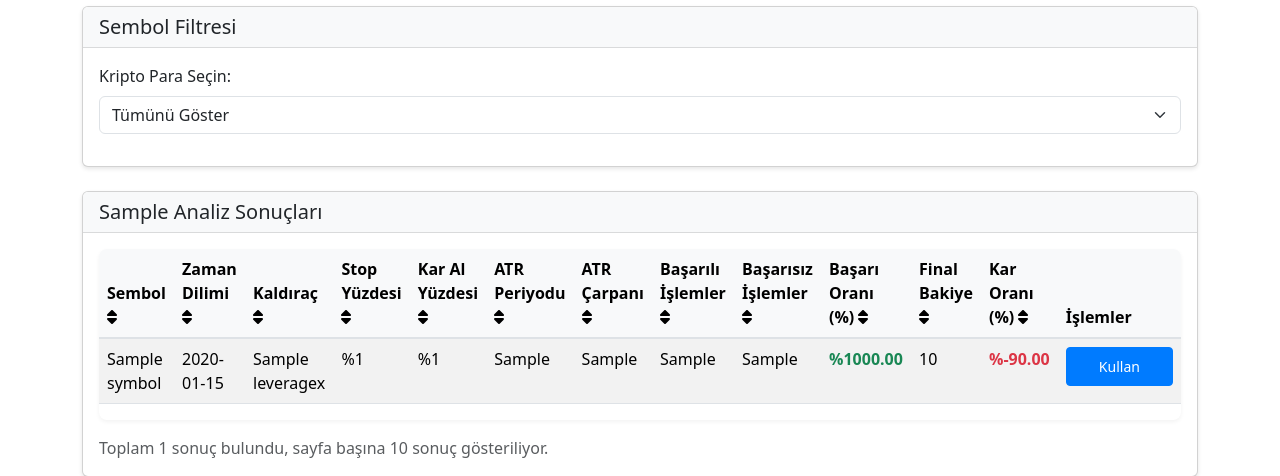
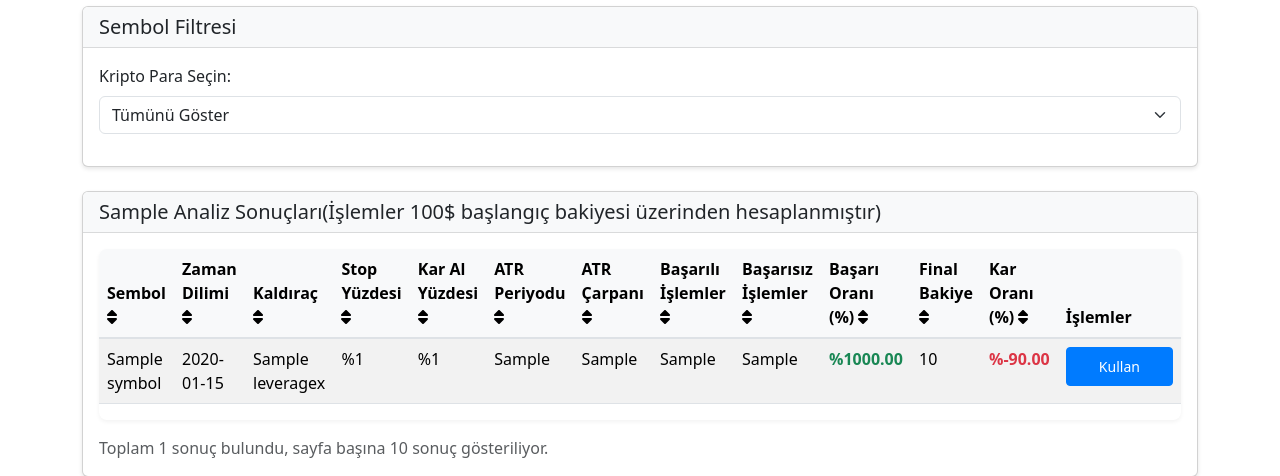
Before and after one commit to arenkos/KriptoTahmin, a Flask app: template app/templates/main/param_analysis.html in a window 1280 px wide. Shown: the part 176-652 px from the top of the page. Run offline with Flask 3, Linux system fonts and the light colour scheme; the template is opened without the code that fills it: most values are stand-ins (such as "Sample title", 1, 10 or a date in 2020); some libraries are stand-ins or nearby versions.

Commit message:
Güncellendi

```diff
--- a/app/templates/main/param_analysis.html
+++ b/app/templates/main/param_analysis.html
@@ -35,7 +35,7 @@
         <div class="card-header">
             <h5 class="card-title mb-0">
                 {% if selected_symbol %}
-                    {{ selected_symbol }} Analiz Sonuçları
+                    {{ selected_symbol }} Analiz Sonuçları(İşlemler 100$ başlangıç bakiyesi üzerinden hesaplanmıştır)
                 {% else %}
                     Tüm Analiz Sonuçları
                 {% endif %}
```
